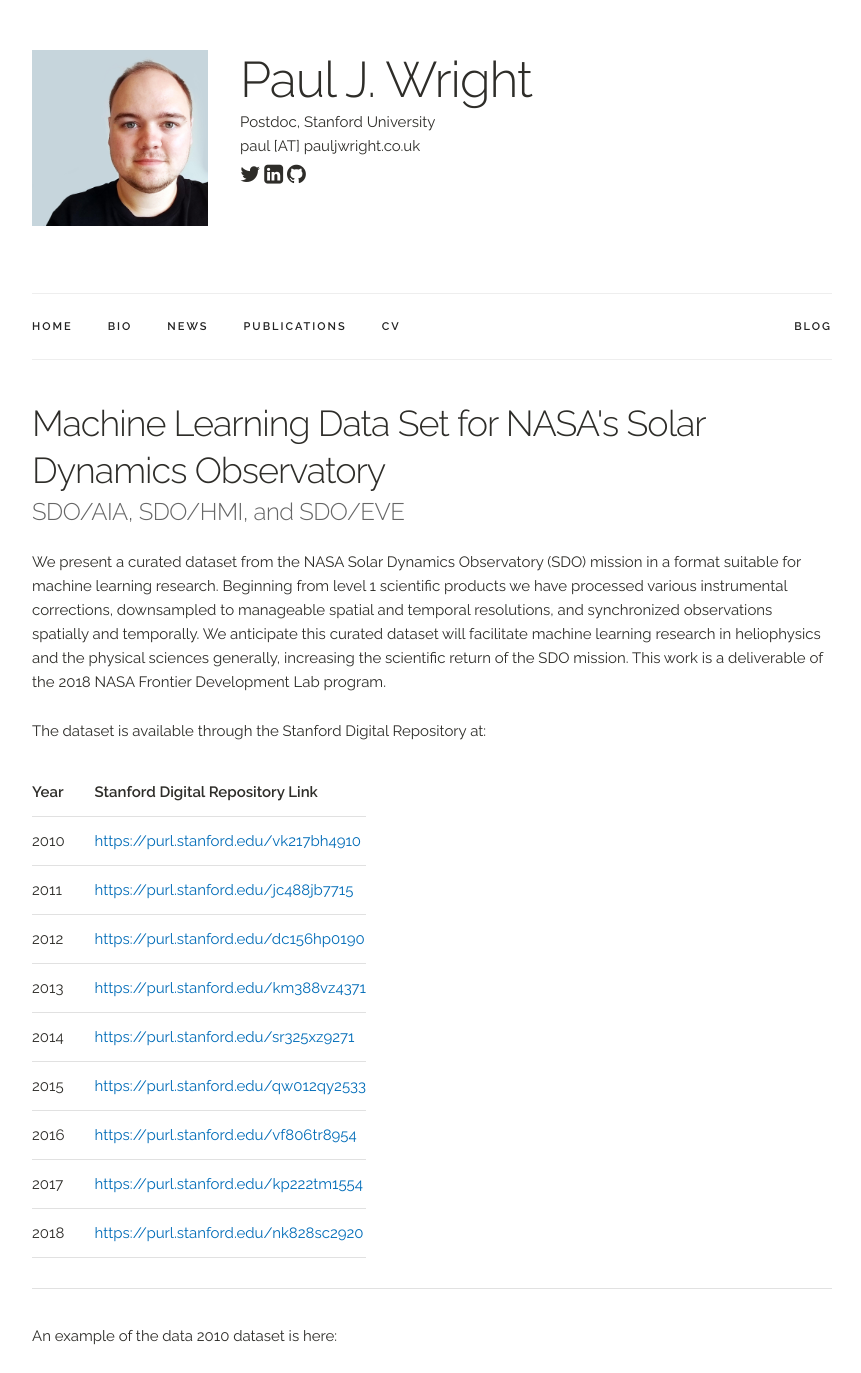
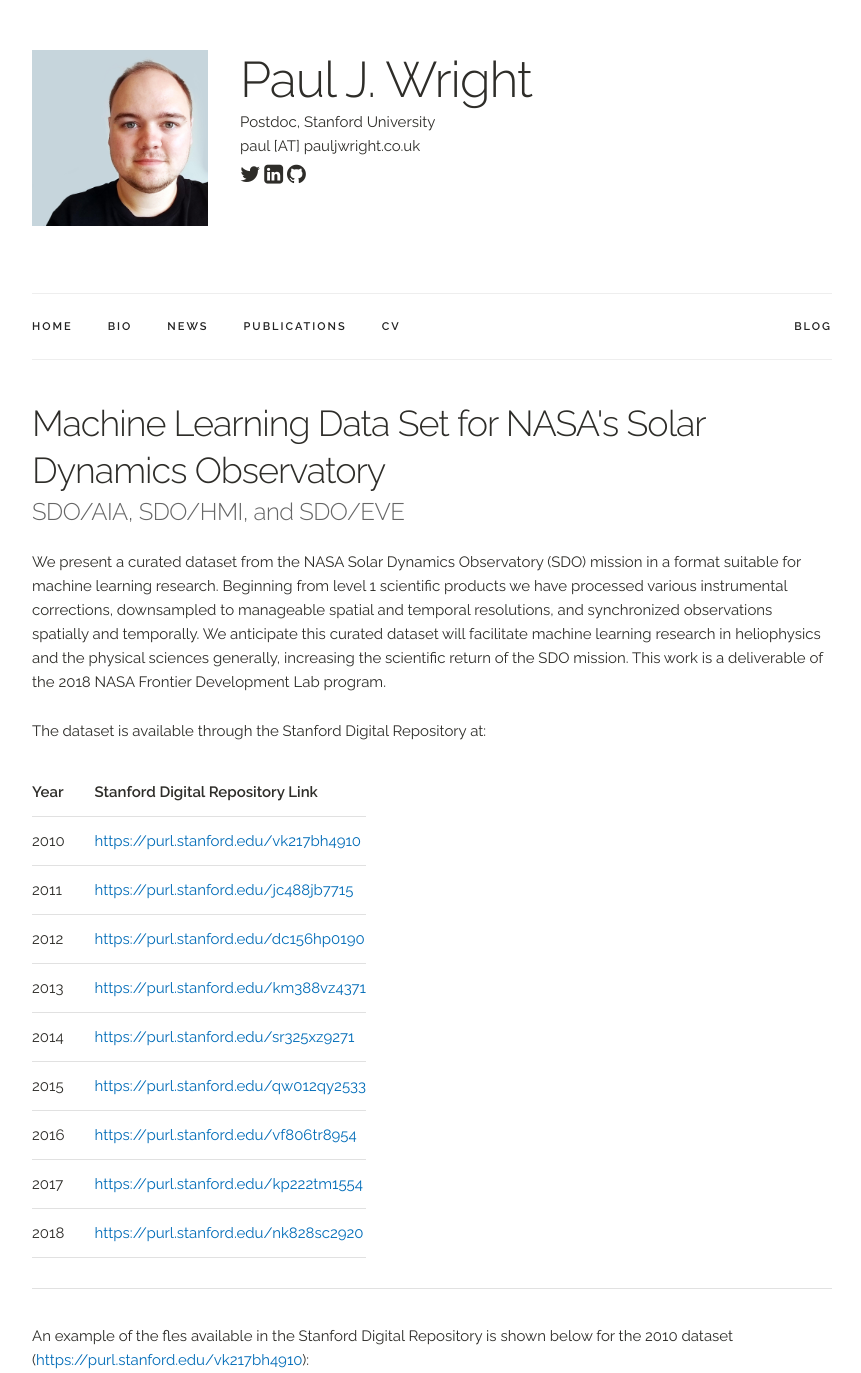
Before and after one commit to rookie0o9/rookie0o9.github.io, a Jekyll site: the page built from _projects/2019_MLDataset.md, in a window 1280 px wide. Shown: the top 1373 px of the page, without its empty margins (208-1069 px from the left). Built offline with Jekyll 4.4.1, drawn with Linux system fonts in a browser that asks for light colours; grey boxes are pictures that could not be loaded.

Commit message:
Update 2019_MLDataset.md

```diff
--- a/_projects/2019_MLDataset.md
+++ b/_projects/2019_MLDataset.md
@@ -22,6 +22,6 @@
 
 -----
 
-An example of the data 2010 dataset is here:
+An example of the fles available in the Stanford Digital Repository is shown below for the 2010 dataset ([https://purl.stanford.edu/vk217bh4910](https://purl.stanford.edu/vk217bh4910)):
 
 <iframe src='https://embed.stanford.edu/iframe?url=https://purl.stanford.edu/vk217bh4910' height='400px' width='100%' frameborder='0' marginwidth='0' marginheight='0' scrolling='no' allowfullscreen />
```
